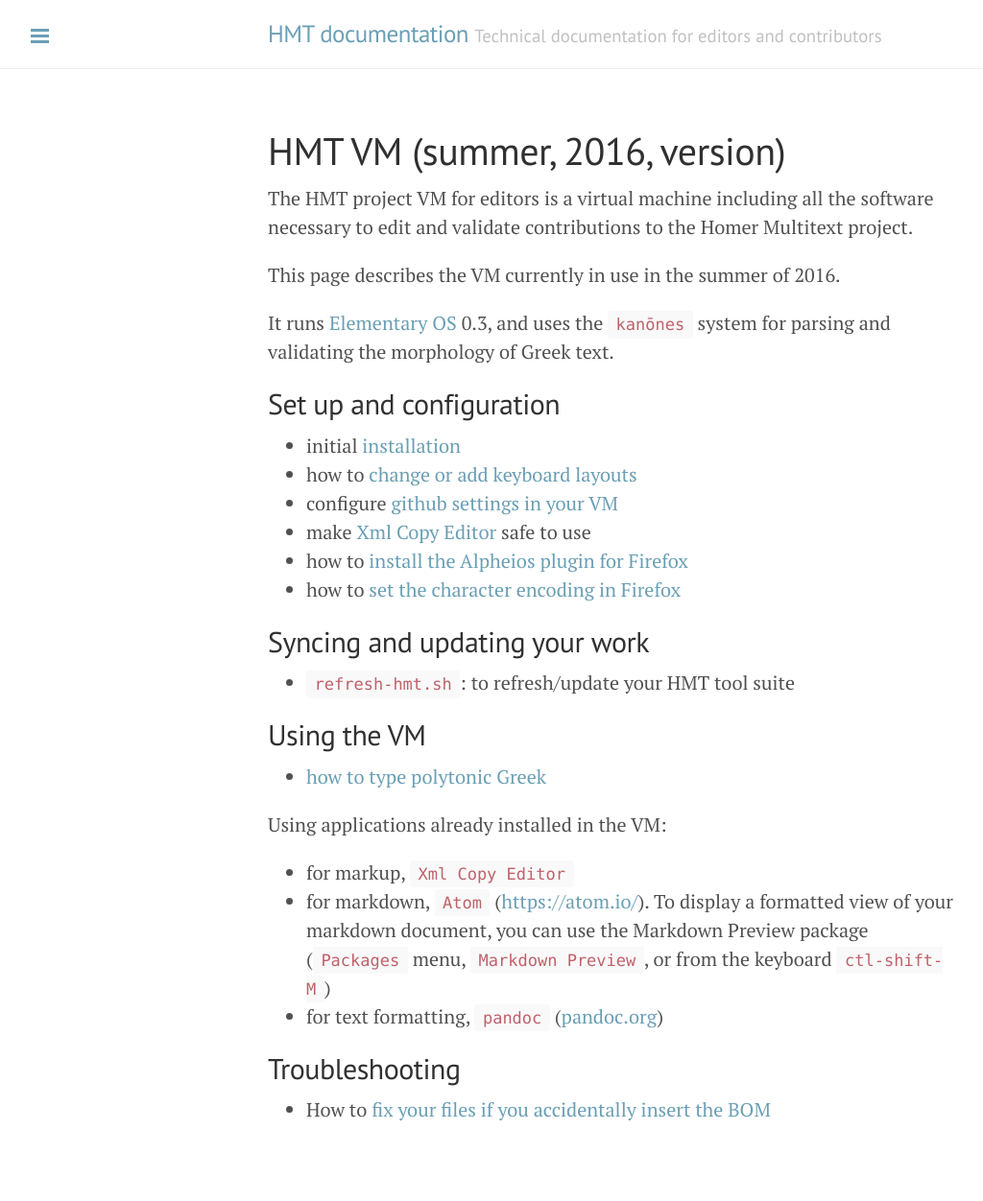
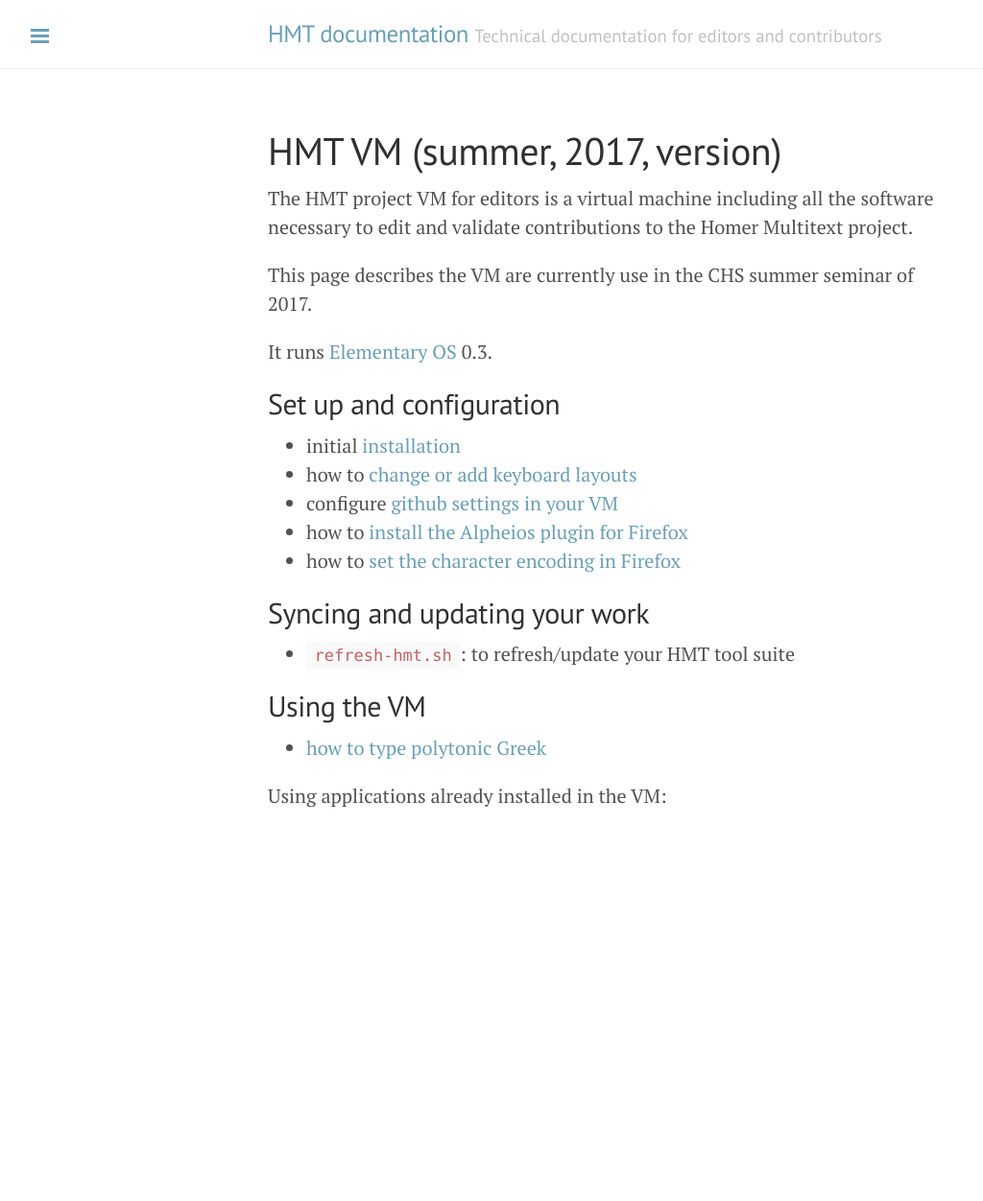
Before and after one commit to homermultitext/hmt-docs, a Jekyll site: the page built from vm/index.md, in a window 1280 px wide. Shown: the whole page at 96% size, without its empty margins (1-1025 px from the left). Built offline with Jekyll 4.4.1, drawn with Linux system fonts in a browser that asks for light colours; after the commit the page ends 925 px from its top, so only the background shows below that.

Commit message:
Update for 2017

```diff
--- a/vm/index.md
+++ b/vm/index.md
@@ -1,14 +1,14 @@
 ---
-title:  "HMT VM (summer, 2016, version)"
+title:  "HMT VM (summer, 2017, version)"
 layout: page
 ---
 
 The HMT project VM for editors is a virtual machine including all the software necessary to edit and validate contributions to the Homer Multitext project.
 
-This page describes the VM currently in use in the summer of 2016.
+This page describes the VM are currently use in the CHS summer seminar of 2017.
 
 
-It runs [Elementary OS](https://elementary.io/) 0.3, and uses the `kanōnes` system for parsing and validating the morphology of Greek text.
+It runs [Elementary OS](https://elementary.io/) 0.3.
 
 
 
@@ -17,7 +17,6 @@ It runs [Elementary OS](https://elementary.io/) 0.3, and uses the `kanōnes` sys
 - initial [installation](install)
 - how to [change or add keyboard layouts](keyboard)
 - configure [github settings in your VM](config-github)
-- make [Xml Copy Editor](xmlcopyeditor) safe to use
 - how to [install the Alpheios plugin for Firefox](alpheios)
 - how to [set the character encoding in Firefox](ff-char-enc)
 
@@ -37,14 +36,3 @@ It runs [Elementary OS](https://elementary.io/) 0.3, and uses the `kanōnes` sys
 - [how to type polytonic Greek](greek)
 
 Using applications already installed in the VM:
-
-- for markup, `Xml Copy Editor`
-- for markdown, `Atom` (<https://atom.io/>).  To display a formatted view of your markdown document, you can use the Markdown Preview package (`Packages` menu, `Markdown Preview`, or from the keyboard `ctl-shift-M`)
-- for text formatting, `pandoc` ([pandoc.org](http://pandoc.org/))
-
-
-
-## Troubleshooting ##
-
-
-- How to [fix your files if you accidentally insert the BOM](bom)
```
